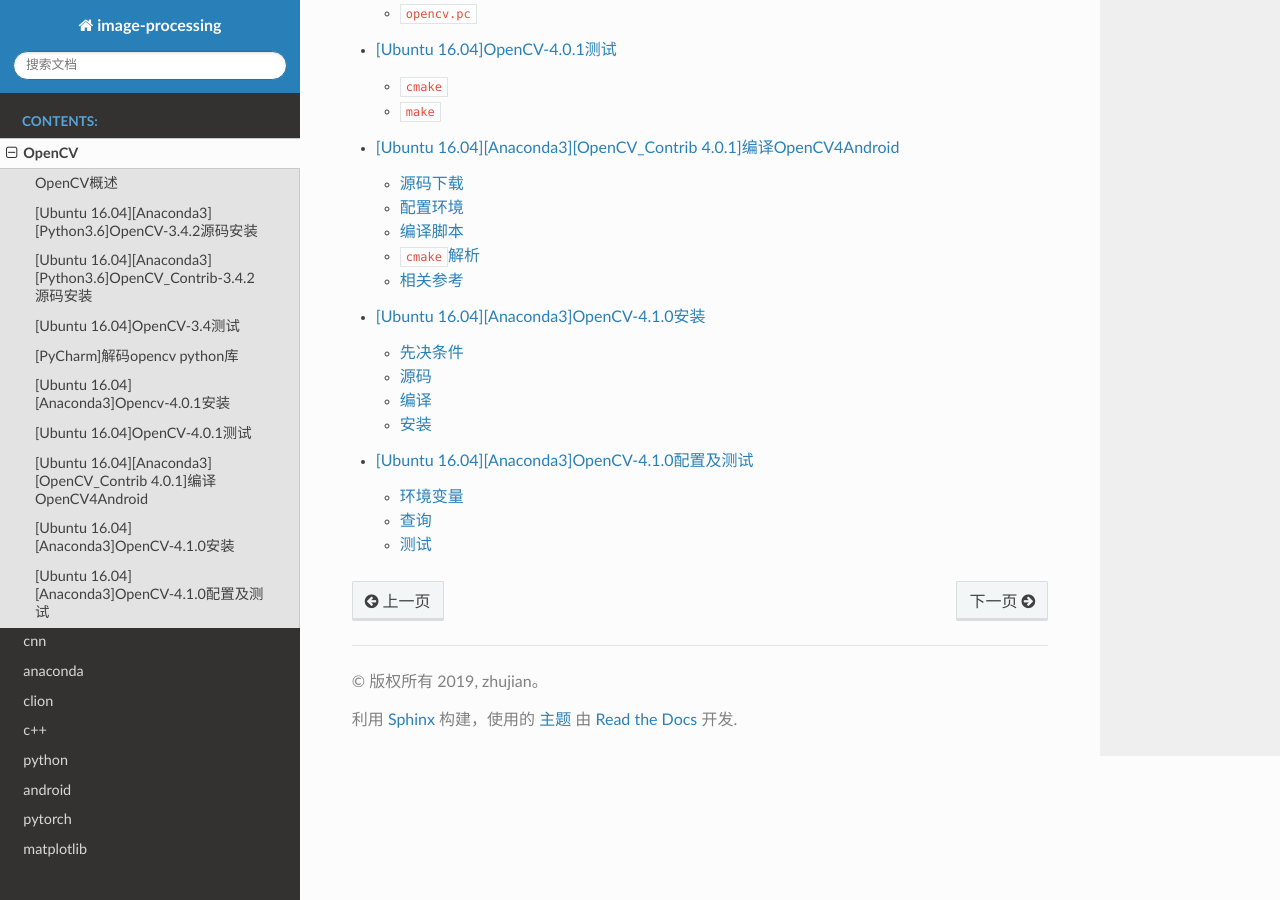
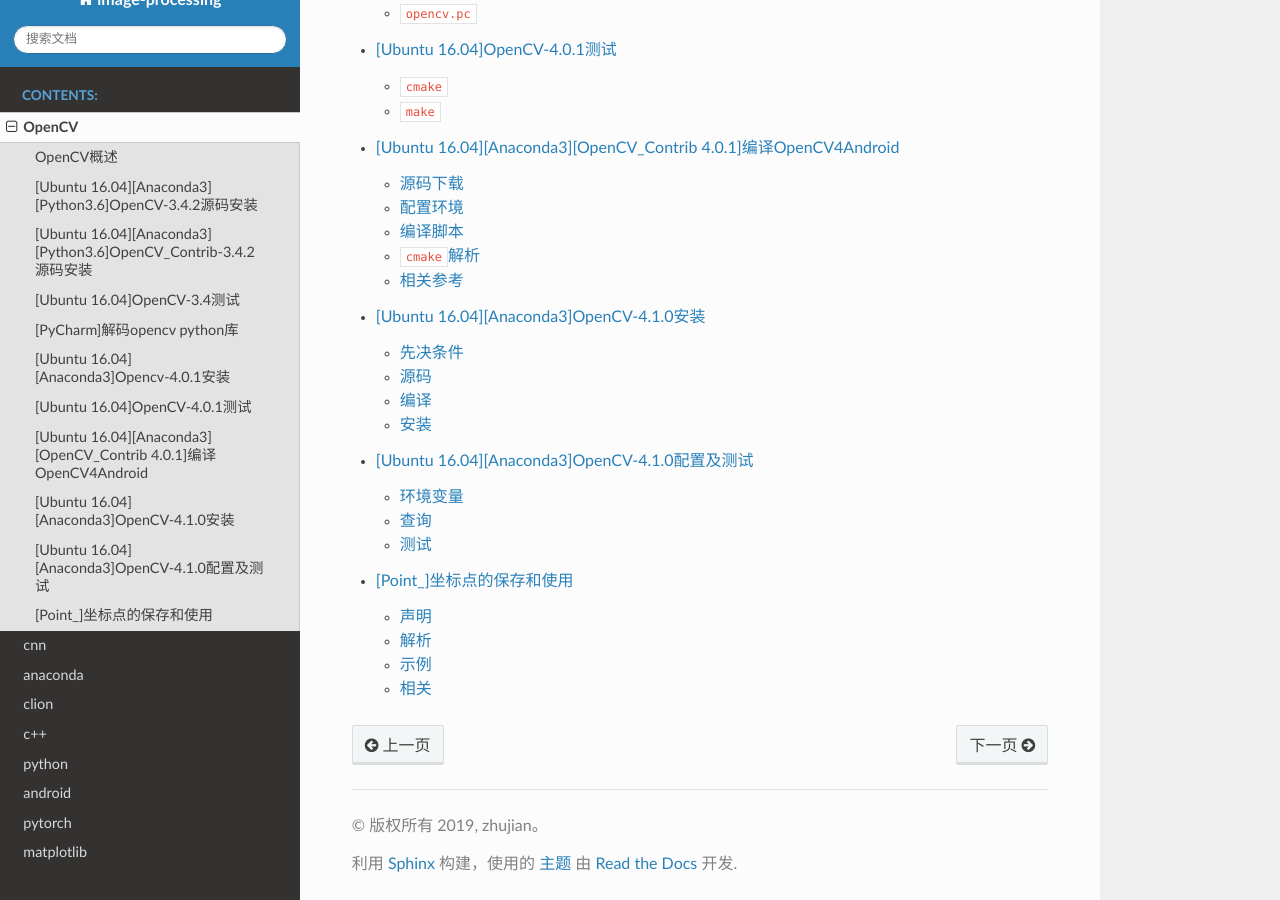
Before and after one commit to Document-Collection/image-processing, a Sphinx documentation site: the page built from docs/source/opencv.rst, in a window 1280 px wide and 900 px high, scrolled down 758 px. Built offline with Sphinx 7.4.7 and the Read the Docs theme 2.0.0, drawn with Linux system fonts in a browser that asks for light colours; pages that are not in the unit, such as notebooks, are missing from menus; some of the changed lines change nothing that is shown.

Commit message:
docs(opencv): 2维点类Point_解析

````diff
--- a/docs/source/opencv.rst
+++ b/docs/source/opencv.rst
@@ -16,3 +16,5 @@
    opencv/[Ubuntu 16.04][Anaconda3][OpenCV_Contrib 4.0.1]编译OpenCV4Android
    opencv/[Ubuntu 16.04][Anaconda3]OpenCV-4.1.0安装
    opencv/[Ubuntu 16.04][Anaconda3]OpenCV-4.1.0配置及测试
+
+   opencv/[Point_]坐标点的保存和使用
--- /dev/null
+++ b/docs/source/opencv/[Point_]坐标点的保存和使用.md
@@ -0,0 +1,121 @@
+
+# [Point_]坐标点的保存和使用
+
+参考：[Detailed Description](https://docs.opencv.org/4.1.0/db/d4e/classcv_1_1Point__.html#details)
+
+经常需要对图像坐标点进行操作，`OpenCV`提供了类`Point_`来保存`x/y`坐标
+
+## 声明
+
+头文件声明如下：`#include <opencv2/core/types.hpp>`
+
+头文件位置：`/path/to/include/opencv4/opencv2/core/types.hpp`
+
+## 解析
+
+类定义如下：
+
+```
+template<typename _Tp> class Point_
+{
+public:
+    typedef _Tp value_type;
+
+    //! default constructor
+    Point_();
+    Point_(_Tp _x, _Tp _y);
+    Point_(const Point_& pt);
+    Point_(Point_&& pt) CV_NOEXCEPT;
+    Point_(const Size_<_Tp>& sz);
+    Point_(const Vec<_Tp, 2>& v);
+
+    Point_& operator = (const Point_& pt);
+    Point_& operator = (Point_&& pt) CV_NOEXCEPT;
+    //! conversion to another data type
+    template<typename _Tp2> operator Point_<_Tp2>() const;
+
+    //! conversion to the old-style C structures
+    operator Vec<_Tp, 2>() const;
+
+    //! dot product
+    _Tp dot(const Point_& pt) const;
+    //! dot product computed in double-precision arithmetics
+    double ddot(const Point_& pt) const;
+    //! cross-product
+    double cross(const Point_& pt) const;
+    //! checks whether the point is inside the specified rectangle
+    bool inside(const Rect_<_Tp>& r) const;
+    _Tp x; //!< x coordinate of the point
+    _Tp y; //!< y coordinate of the point
+};
+```
+
+定义了两个变量`x`和`y`，同时允许执行以下操作：
+
+```
+pt1 = pt2 + pt3;                               # 加法
+pt1 = pt2 - pt3;                               # 减法
+pt1 = pt2 * a;                                 # 乘以固定数
+pt1 = a * pt2;
+pt1 = pt2 / a;                                 # 除以固定数
+pt1 += pt2;
+pt1 -= pt2;
+pt1 *= a;
+pt1 /= a;
+double value = norm(pt); // L2 norm            # L2范数
+pt1 == pt2;                                    # 比较两个点是否相等
+pt1 != pt2;
+```
+
+### 别名
+
+类`Point_`是一个模板，所以可以在定义类对象时指定数据类型，比如`int/float/double`。`OpenCV`也提供了一些常用数据类型别名
+
+```
+typedef Point_<int> Point2i;                   # 整型点
+typedef Point2i Point;
+typedef Point_<float> Point2f;                 # 浮点型点
+typedef Point_<double> Point2d;                # 双精度浮点型点
+```
+
+### 类型转换
+
+浮点数`Point`可以转换成整数`Point`，其通过四舍五入方式进行转换
+
+## 示例
+
+```
+#include <iostream>
+#include <opencv2/opencv.hpp>
+#include <opencv2/core/types.hpp>
+
+int main() {
+    cv::Point2i pt2i(2, 3);
+    cv::Point2f pt2f(2.2, 3.6);
+
+    std::cout << pt2i << std::endl;
+    std::cout << pt2f << std::endl;
+
+    cv::Point2f pt = static_cast<cv::Point2f>(pt2i) + pt2f;         // 加法
+    std::cout << pt << std::endl;
+
+    pt2i = pt2f;                                                    // 类型转换
+    std::cout << pt2i << std::endl;
+
+    std::cout << cv::norm(pt2i) << std::endl;                       // L2范数
+}
+```
+
+执行结果
+
+```
+[2, 3]
+[2.2, 3.6]
+[4.2, 6.6]
+[2, 4]
+4.47214
+```
+
+## 相关
+
+类似的数据结构还包括`3`维点（`Point3_`）、大小（`Size_`）、`2`维矩阵（`Rect_`）等等
````
